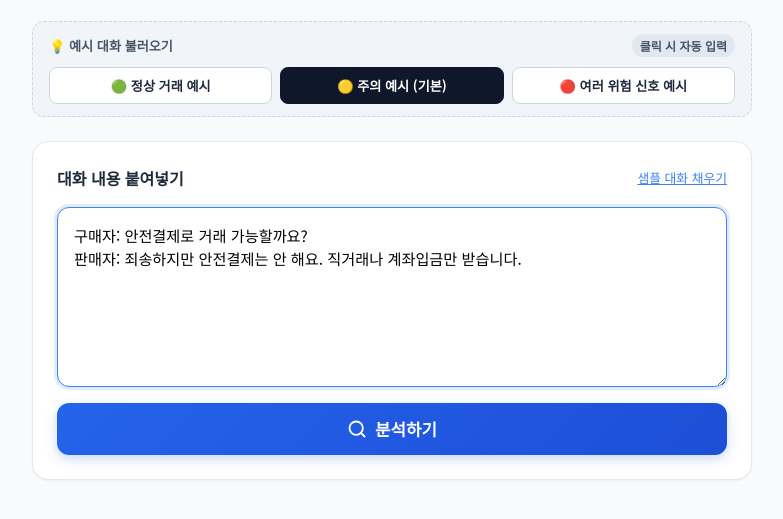
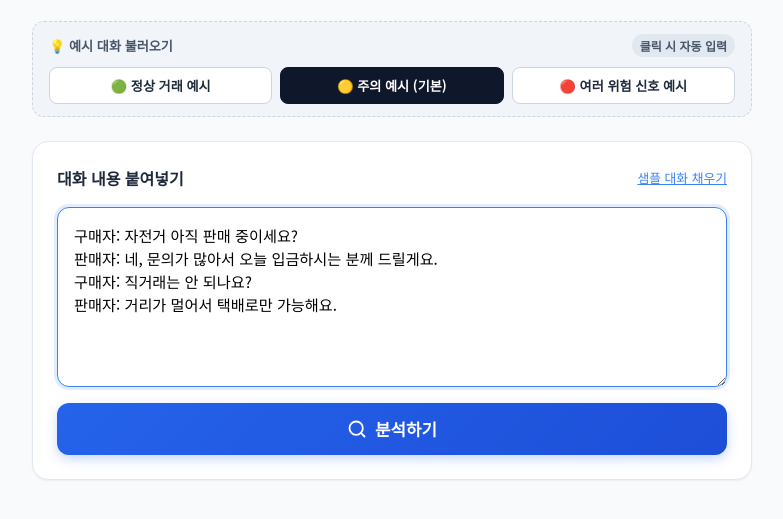
Before and after one commit to OSSTEAM5/sagijeone, a plain HTML site: page frontend/index.html in a window 1280 px wide. Shown: the part 129-648 px from the top of the page, without its empty margins (248-1031 px from the left). Drawn offline with Linux system fonts and the light colour scheme; a web font is replaced by a local one.

Commit message:
feat: 3번 확정 시연 대화 3개(정상·주의·위험) 프리셋 반영 (#47)

```diff
--- a/frontend/index.html
+++ b/frontend/index.html
@@ -815,21 +815,24 @@
   </div>
 
   <script>
-    /**
+
+        /**
      * [시연 대화 프리셋]
-     * 3번(신재원 님) 확정 시연 대화 3개 (11/5 전달 예정)
-     * 현재 등록된 3개 대화는 백엔드 분석 결과 각각 정상 / 주의 / 여러 위험 신호 등급을 정확히 트리거합니다.
-     * 추후 3번의 확정 대화가 전달되면 아래 문자열만 교체하면 즉시 반영됩니다.
+     * 3번(신재원 님) 확정 시연 대화 3개 (Issue #44 / docs/demo_conversations.md)
+     * 1) safe: 정상 거래 대화 (아이패드) -> 판정: "특이 신호 없음" (0점)
+     * 2) caution: 주의 대화 (자전거, 빠른 입금 요구) -> 판정: "주의" (2점)
+     * 3) danger: 여러 위험 신호 대화 (갤럭시 버즈, 안전결제 거부 + 카톡 유도 + 유사 URL) -> 판정: "여러 위험 신호" (5점)
      */
-    const PRESET_SAMPLES = {
-      // 1) 특이 신호 없음 (정상 거래 대화) -> 판정: "특이 신호 없음"
-      safe: "구매자: 혹시 안전결제로 구매할 수 있을까요?\n판매자: 네 안전결제도 가능해요. 원하시는 방식으로 진행해 드릴게요.",
+        const PRESET_SAMPLES = {
+      // 1) 정상 대화 (오탐 방지 확인: 구매자의 "안전결제 되나요?" 질문을 신호로 잡지 않음)
+      safe: "구매자: 안녕하세요, 아이패드 아직 있나요?\n판매자: 네 있어요!\n구매자: 혹시 안전결제 되나요?\n판매자: 네 안전결제로 하셔도 돼요.\n구매자: 좋아요, 결제할게요.",
 
-      // 2) 주의 예시 (안전결제 거부) -> 판정: "주의"
-      caution: "구매자: 안전결제로 거래 가능할까요?\n판매자: 죄송하지만 안전결제는 안 해요. 직거래나 계좌입금만 받습니다.",
+      // 2) 주의 대화 (빠른 입금 요구: PAYMENT_PRESSURE)
+      caution: "구매자: 자전거 아직 판매 중이세요?\n판매자: 네, 문의가 많아서 오늘 입금하시는 분께 드릴게요.\n구매자: 직거래는 안 되나요?\n판매자: 거리가 멀어서 택배로만 가능해요.",
 
-      // 3) 여러 위험 신호 예시 (안전결제 거부 + 빠른 입금 요구) -> 판정: "여러 위험 신호"
-      danger: "구매자: 혹시 번개페이 안전결제 되나요?\n판매자: 안전결제는 안 해요. 오늘안에 입금 해주세요."
+      // 3) 여러 위험 신호 대화 (안전결제 거부 + 외부 메신저 유도 + 유사 URL)
+      danger: "구매자: 갤럭시 버즈 아직 있나요?\n판매자: 네 있어요. 안전결제는 안 해요, 수수료가 아까워서요.\n판매자: 여기 말고 카톡으로 얘기해요. 아이디 abc123 이에요.\n판매자: 결제는 이 링크로 해주세요 https://daangn-pay.com/order\n구매자: 아 네..."
+
     };
 
     // 현재 선택된 프리셋 키
@@ -869,7 +872,9 @@
     }
 
     /**
-     * 빈 입력 안내 표시
+
+     * 빈 입력 안내 표시 (alert 대신 인라인 경고)
+
      */
     function showEmptyInputError() {
       const chatInput = document.getElementById('chatInput');
@@ -947,13 +952,17 @@
       hideError();
       clearEmptyInputError();
 
-      // 1. 빈 입력이면 안내 문구 표시 (시연 중 브라우저 alert 모달 방지)
+
+      // 1. 빈 입력이면 안내 문구 표시 (시연 중 alert 팝업 대신 인라인 피드백)
+
       if (!text) {
         showEmptyInputError();
         return;
       }
 
-      // 2. 분석 진행 중 표시 (버튼 비활성화 + 텍스트창 및 프리셋 잠금 + "분석 중...")
+
+      // 2. 분석 진행 중 표시 (버튼 비활성화 + 입력창 및 프리셋 잠금 + "분석 중...")
+
       const originalBtnHTML = analyzeBtn.innerHTML;
       analyzeBtn.disabled = true;
       chatInput.readOnly = true;
@@ -968,7 +977,9 @@
         <span>분석 중...</span>
       `;
 
-      // 3. 서버가 잠들어 있어 느릴 때 안내 ("처음 분석은 시간이 걸릴 수 있어요" - 2.5초 후 표시)
+
+      // 3. 서버가 잠들어 있어 느릴 때 안내 ("처음 분석은 시간이 걸릴 수 있어요" - 2.5초 지연 시 노출)
+
       let slowServerTimer = setTimeout(() => {
         showSlowServerNotice();
       }, 2500);
@@ -998,11 +1009,13 @@
         // 서버 오류 시 사용자 안내
         showError("분석에 실패했어요. 서버 연결 상태를 확인하고 다시 시도해 주세요.");
       } finally {
-        // 서버 지연 타이머 정리 및 안내 숨김
+
+        // 서버 지연 타이머 해제 및 안내 숨김
         clearTimeout(slowServerTimer);
         hideSlowServerNotice();
 
-        // 버튼 및 입력 컨트롤 상태 복원
+        // 버튼 및 입력 컨트롤 원복
+
         analyzeBtn.disabled = false;
         analyzeBtn.innerHTML = originalBtnHTML;
         chatInput.readOnly = false;
@@ -1131,7 +1144,9 @@
         analyzeBtn.addEventListener('click', handleAnalyze);
       }
 
-      // 입력창 입력 시 빈 입력 에러 안내 자동 제거
+
+      // 입력창 타이핑 시 빈 입력 에러 안내 자동 제거
+
       const chatInput = document.getElementById('chatInput');
       if (chatInput) {
         chatInput.addEventListener('input', clearEmptyInputError);
```
